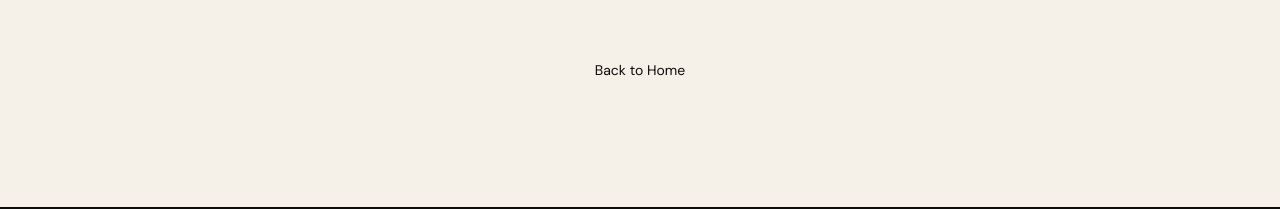
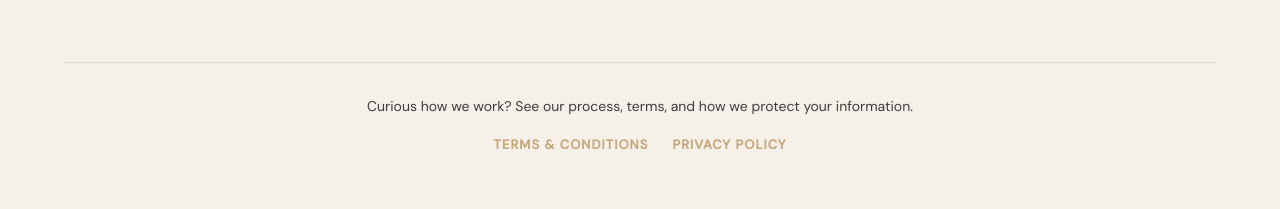
Before and after one commit to billighost/Dezola, a React (Vite) app: page /projects in a window 1280 px wide. Shown: the part 2940-3149 px from the top of the page. Built offline with nearby package versions, Linux system fonts and the light colour scheme; a web font is replaced by a local one.

Commit message:
feat: add Terms & Privacy links to Projects pages as quiet legal footnote

```diff
--- a/src/pages/ProjectDetailPage.css
+++ b/src/pages/ProjectDetailPage.css
@@ -323,6 +323,47 @@
   }
 }
 
+/* ===== LEGAL NOTE ===== */
+.projects-legal-note {
+  max-width: 1280px;
+  margin: 0 auto;
+  padding: 60px 5% 80px;
+  text-align: center;
+  border-top: 1px solid rgba(200, 169, 126, 0.1);
+}
+
+.projects-legal-text {
+  font-family: var(--font-body);
+  font-size: 14px;
+  color: rgba(245, 240, 232, 0.6);
+  line-height: 1.6;
+  margin-bottom: 16px;
+}
+
+.projects-legal-links {
+  display: flex;
+  justify-content: center;
+  gap: 24px;
+  flex-wrap: wrap;
+}
+
+.projects-legal-link {
+  font-family: var(--font-body);
+  font-size: 13px;
+  font-weight: 600;
+  letter-spacing: 0.08em;
+  text-transform: uppercase;
+  color: var(--gold);
+  border-bottom: 1px solid transparent;
+  padding-bottom: 2px;
+  cursor: none;
+  transition: border-color 0.3s;
+}
+
+.projects-legal-link:hover {
+  border-bottom-color: var(--gold);
+}
+
 @media (max-width: 480px) {
   .project-hero-title { font-size: clamp(32px, 9vw, 52px); }
 }
--- a/src/pages/ProjectDetailPage.jsx
+++ b/src/pages/ProjectDetailPage.jsx
@@ -303,6 +303,17 @@ export default function ProjectDetailPage() {
           <span className="project-nav-title">{nextProject?.title || 'None'}</span>
         </Link>
       </motion.div>
+
+      {/* Legal footnote */}
+      <div className="projects-legal-note">
+        <p className="projects-legal-text">
+          Curious how we work? See our process, terms, and how we protect your information.
+        </p>
+        <div className="projects-legal-links">
+          <Link to="/terms" className="projects-legal-link">Terms &amp; Conditions</Link>
+          <Link to="/privacy" className="projects-legal-link">Privacy Policy</Link>
+        </div>
+      </div>
     </div>
   )
 }
--- a/src/pages/ProjectsPage.css
+++ b/src/pages/ProjectsPage.css
@@ -77,6 +77,46 @@
   }
 }
 
+/* ===== LEGAL NOTE ===== */
+.projects-legal-note {
+  margin-top: 64px;
+  padding-top: 32px;
+  border-top: 1px solid rgba(13, 13, 13, 0.1);
+  text-align: center;
+}
+
+.projects-legal-text {
+  font-family: var(--font-body);
+  font-size: 14px;
+  color: var(--slate);
+  line-height: 1.6;
+  margin-bottom: 16px;
+}
+
+.projects-legal-links {
+  display: flex;
+  justify-content: center;
+  gap: 24px;
+  flex-wrap: wrap;
+}
+
+.projects-legal-link {
+  font-family: var(--font-body);
+  font-size: 13px;
+  font-weight: 600;
+  letter-spacing: 0.08em;
+  text-transform: uppercase;
+  color: var(--gold);
+  border-bottom: 1px solid transparent;
+  padding-bottom: 2px;
+  cursor: none;
+  transition: border-color 0.3s;
+}
+
+.projects-legal-link:hover {
+  border-bottom-color: var(--gold);
+}
+
 @media (max-width: 480px) {
   .projects-page-title { font-size: clamp(36px, 11vw, 52px); }
 }
--- a/src/pages/ProjectsPage.jsx
+++ b/src/pages/ProjectsPage.jsx
@@ -122,6 +122,17 @@ export default function ProjectsPage() {
           </AnimatePresence>
         </motion.div>
 
+        {/* Legal footnote */}
+        <div className="projects-legal-note">
+          <p className="projects-legal-text">
+            Curious how we work? See our process, terms, and how we protect your information.
+          </p>
+          <div className="projects-legal-links">
+            <Link to="/terms" className="projects-legal-link">Terms &amp; Conditions</Link>
+            <Link to="/privacy" className="projects-legal-link">Privacy Policy</Link>
+          </div>
+        </div>
+
         {/* View all / Back to Home CTA */}
         <Link to="/#work" className="view-all-link">
           Back to Home
```
